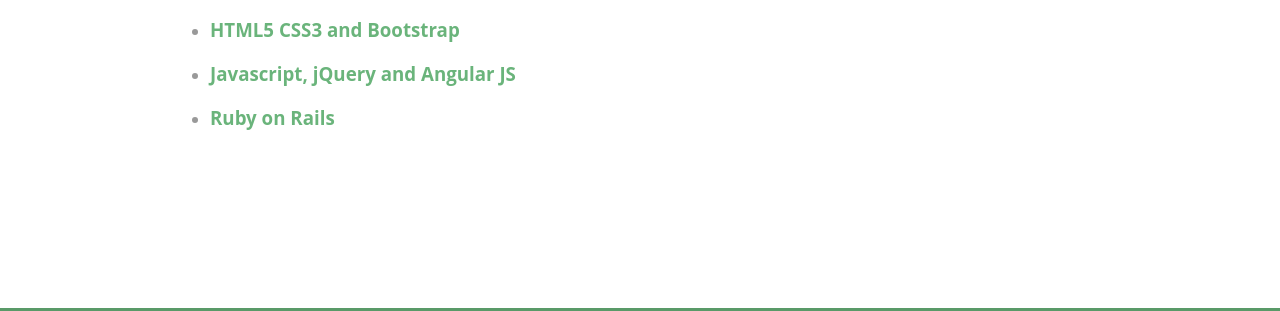
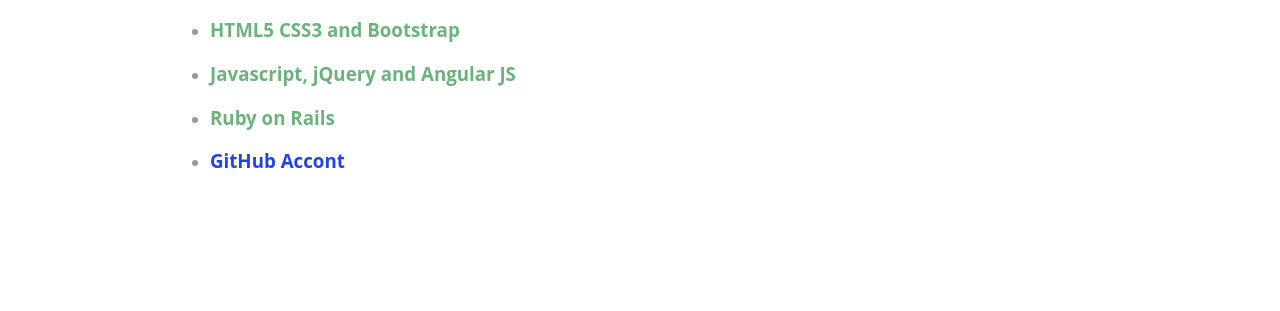
Before and after one commit to CatalinVoineag/dwarfi.github.io, a plain HTML site: page index.html at #/home in a window 1280 px wide. Shown: the part 971-1282 px from the top of the page. Drawn offline with Linux system fonts and the light colour scheme.

Commit message:
Added github account

```diff
--- a/views/home.html
+++ b/views/home.html
@@ -39,6 +39,7 @@
           <li><h3>HTML5 CSS3 and Bootstrap</h3></li>
           <li><h3>Javascript, jQuery and Angular JS</h3></li>
           <li><h3>Ruby on Rails</h3></li>
+          <li><h3><a href="https://github.com/dwarfi" id="github" style="color:#2141F5">GitHub Accont</a></h3></li>
         </ul>
       </div>
       </section>
```
Also changed, not shown: css/main.css (line endings or trailing spaces).
